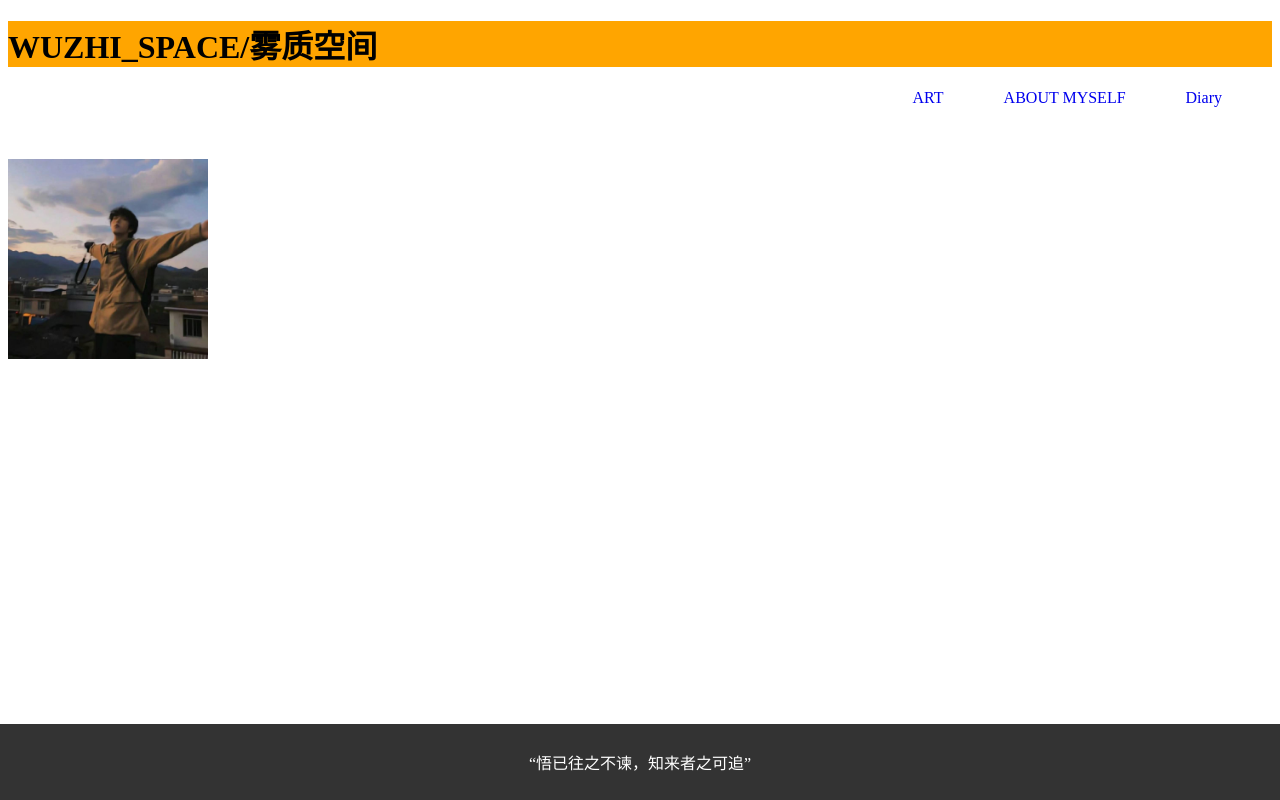
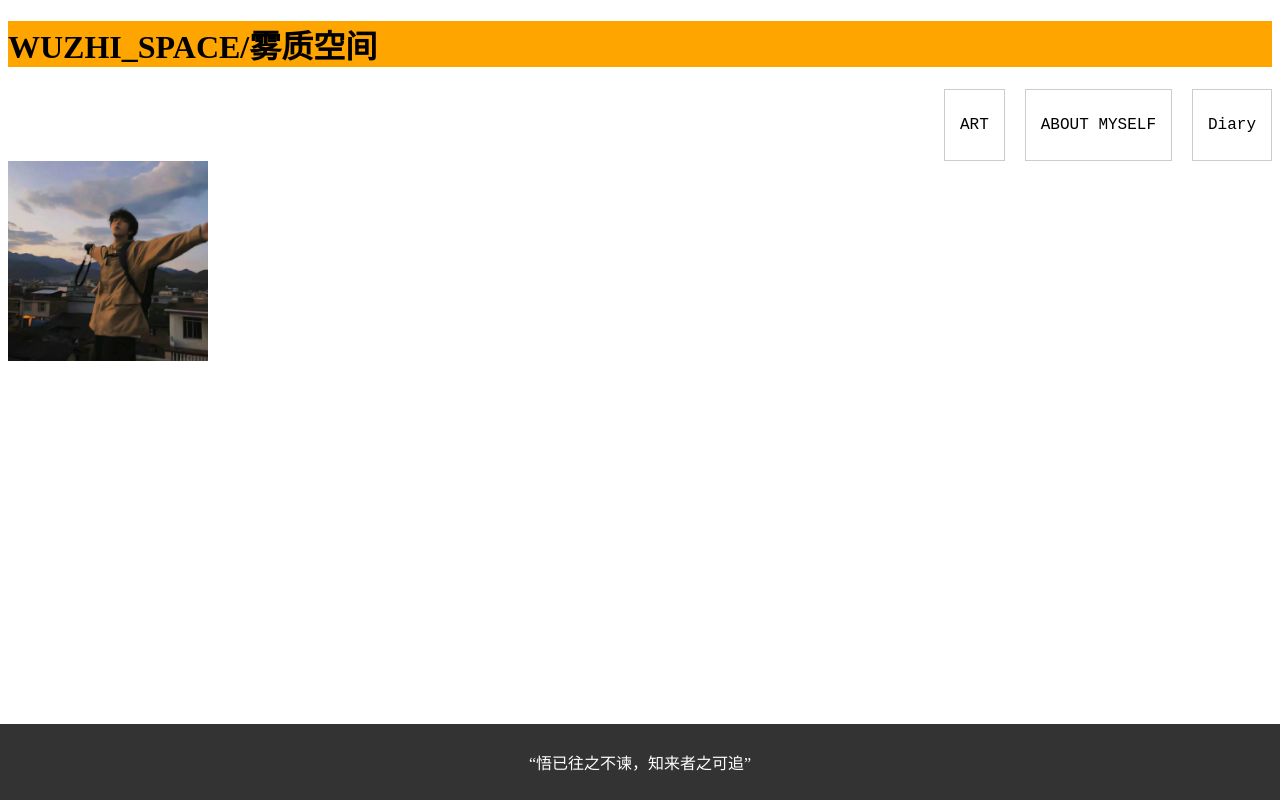
Before and after one commit to Wuzhixy/WuzhiXY.github.io, a plain HTML site: page index.html in a window 1280 px wide. Drawn offline with Linux system fonts and the light colour scheme.

Commit message:
Update index.html

```diff
--- a/index.html
+++ b/index.html
@@ -15,7 +15,7 @@
 
       a {
         text-decoration: none !important;
-        color：black !important;
+        color：black;
       }
 
      .menu-button {
@@ -46,6 +46,7 @@
 
       .menu-button {
       background-color: #FFF;
+      color:black !important；
       border: 0px solid #ccc;
       padding: 10px 15px;
       margin-left: 10px; /* 按钮之间的距离 */
@@ -78,9 +79,9 @@
 
     <div class="menu-container">
       <div class="menu">
-        <a href="#" class="menu-button"><a href="./Menu/Diary_Main.html" class="button">Diary</a>
-        <a href="#" class="menu-button"><a href="./Menu/Diary_Main.html" class="button">ABOUT MYSELF</a>
-        <a href="#" class="menu-button"><a href="./Menu/Diary_Main.html" class="button">ART</a>
+        <a href="./Menu/Diary_Main.html" class="menu-button"；>Diary</a>
+        <a href="./Menu/Diary_Main.html" class="menu-button"；>ABOUT MYSELF</a>
+        <a href="./Menu/Diary_Main.html" class="menu-button"；>ART</a>
       </div>
     </div>
 
```
